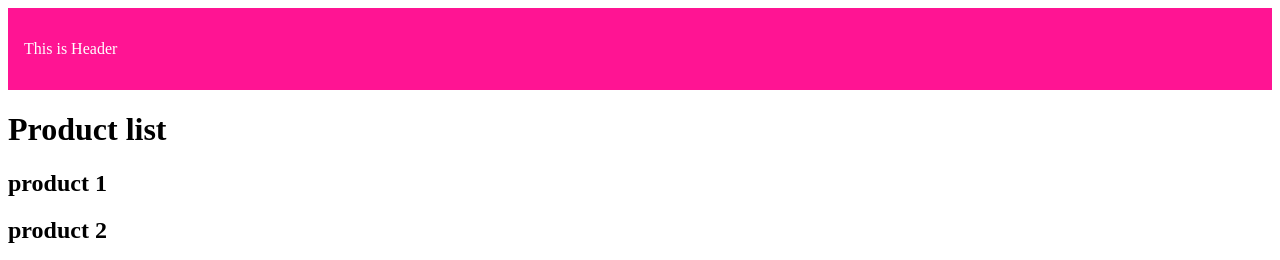
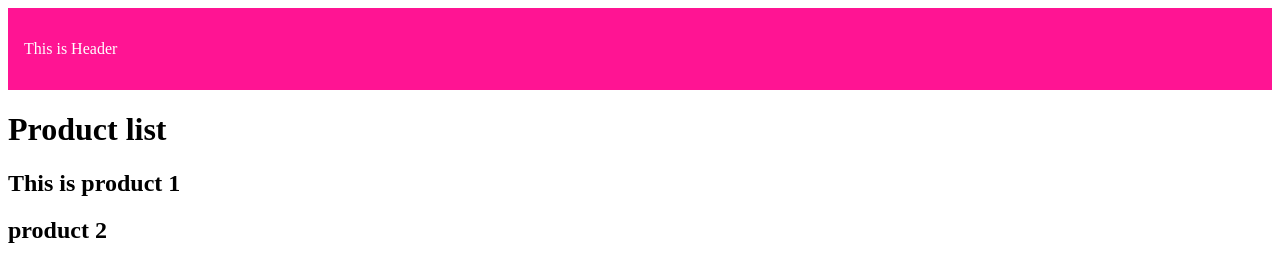
Before and after one commit to aliabbasmaryami/Nextjs, a Next.js app: page /product in a window 1280 px wide. Shown: the top 260 px of the page. Built offline with nearby package versions, Linux system fonts and the light colour scheme.

Commit message:
product2

```diff
--- a/src/app/product/page.tsx
+++ b/src/app/product/page.tsx
@@ -4,7 +4,7 @@ export default function (){
         <h1>
             Product list
         </h1>
-        <h2>product 1</h2>
+        <h2>This is product 1</h2>
         <h2>product 2</h2>
         <h2>product 3</h2>
         <h2>product 4</h2>
```
